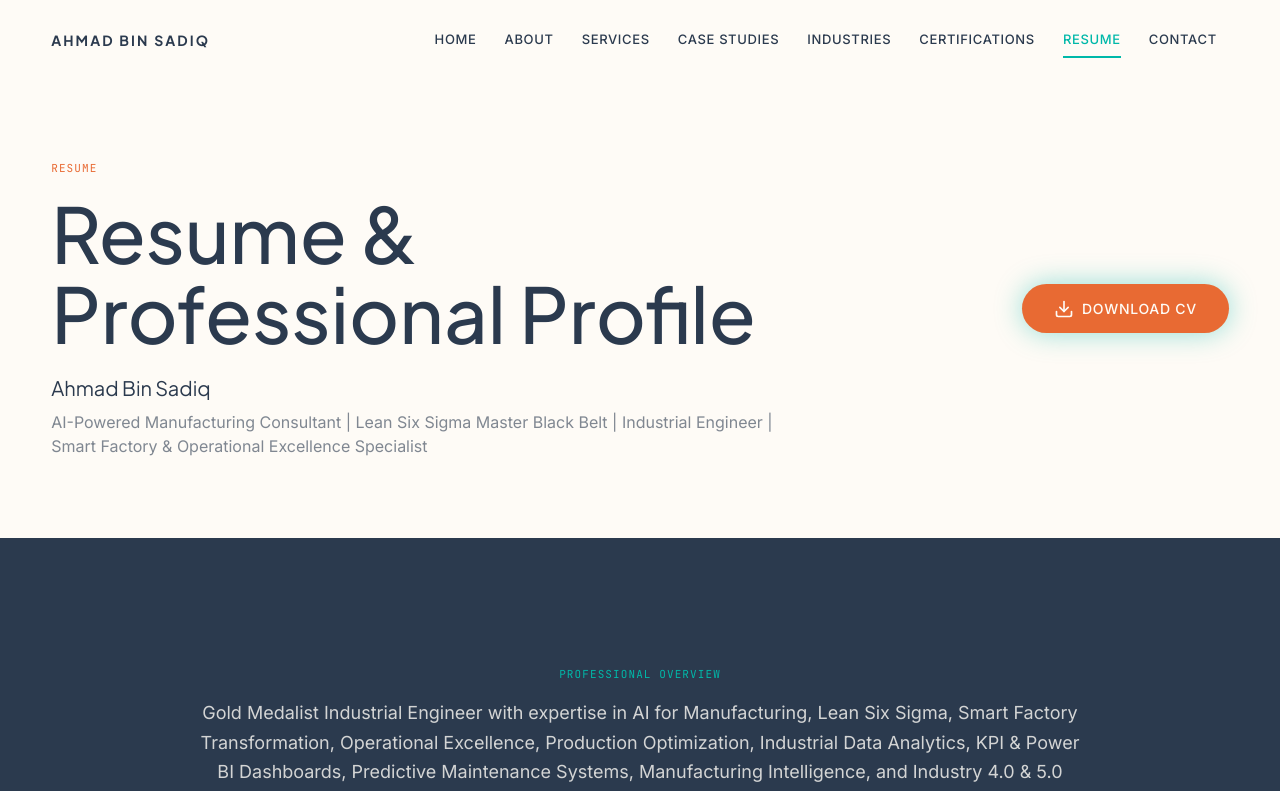
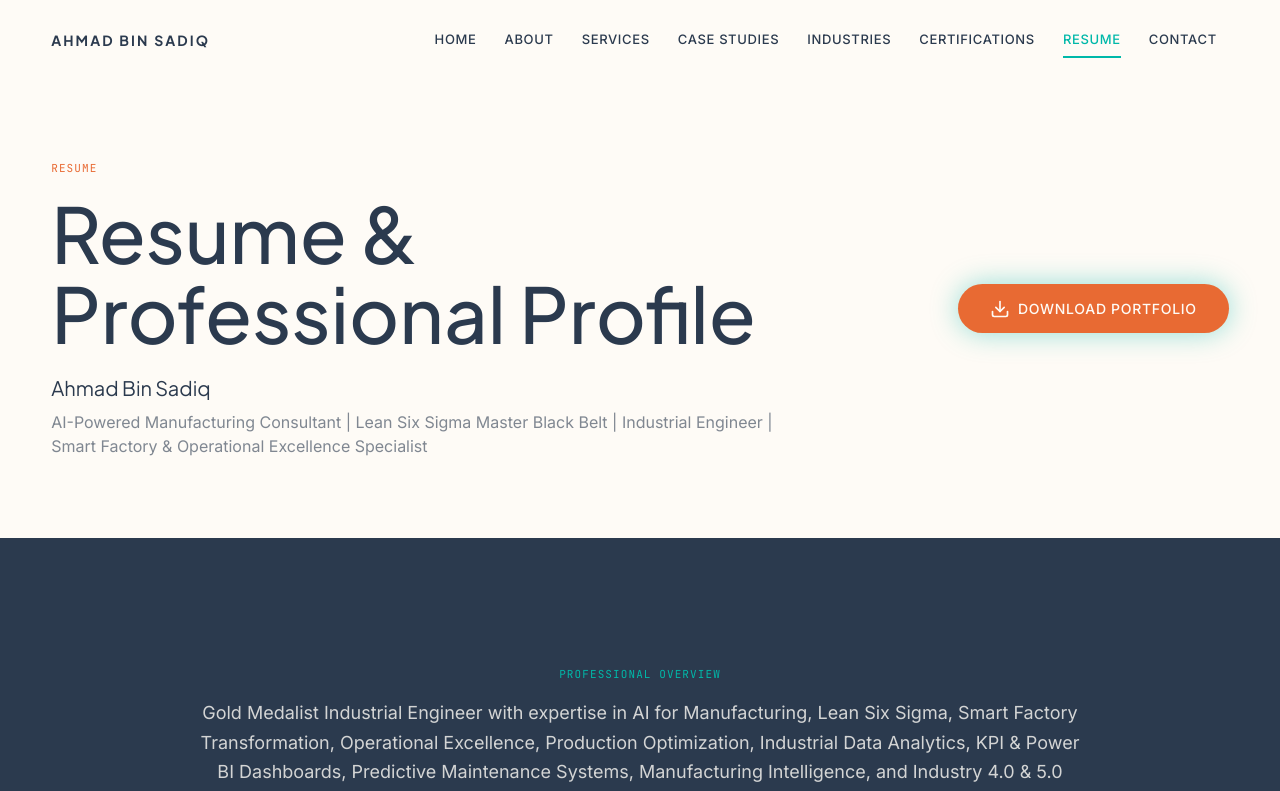
Before and after one commit to usman52/ahmed1, a React (Vite) app in the folder portfolio_fixed/: page /resume in a window 1280 px wide. Shown: the top 791 px of the page. Built offline with nearby package versions, Linux system fonts and the light colour scheme; the HTML template or start-up script is replaced by a standard one.

Commit message:
sjbjkedk
rfgeth

```diff
--- a/portfolio_fixed/src/pages/Resume.tsx
+++ b/portfolio_fixed/src/pages/Resume.tsx
@@ -136,7 +136,7 @@ export default function Resume() {
                 className="pill-btn pill-btn-primary animate-pulse-glow"
               >
                 <Download className="w-5 h-5 mr-2" />
-                Download CV
+                Download Portfolio
               </a>
             </div>
           </div>
@@ -276,7 +276,7 @@ export default function Resume() {
           <div className="flex flex-wrap items-center justify-center gap-4">
             <a href="/Ahmad_Bin_Sadiq_CV.jpg" download="Ahmad_Bin_Sadiq_CV.jpg" className="pill-btn pill-btn-primary animate-float">
               <Download className="w-5 h-5 mr-2" />
-              Download CV
+              Download Portfolio
             </a>
             <Link to="/contact" className="pill-btn pill-btn-outline">Contact Me</Link>
           </div>
```
Also changed, not shown: 1 other file (tests, documents, lock files or other folders).
